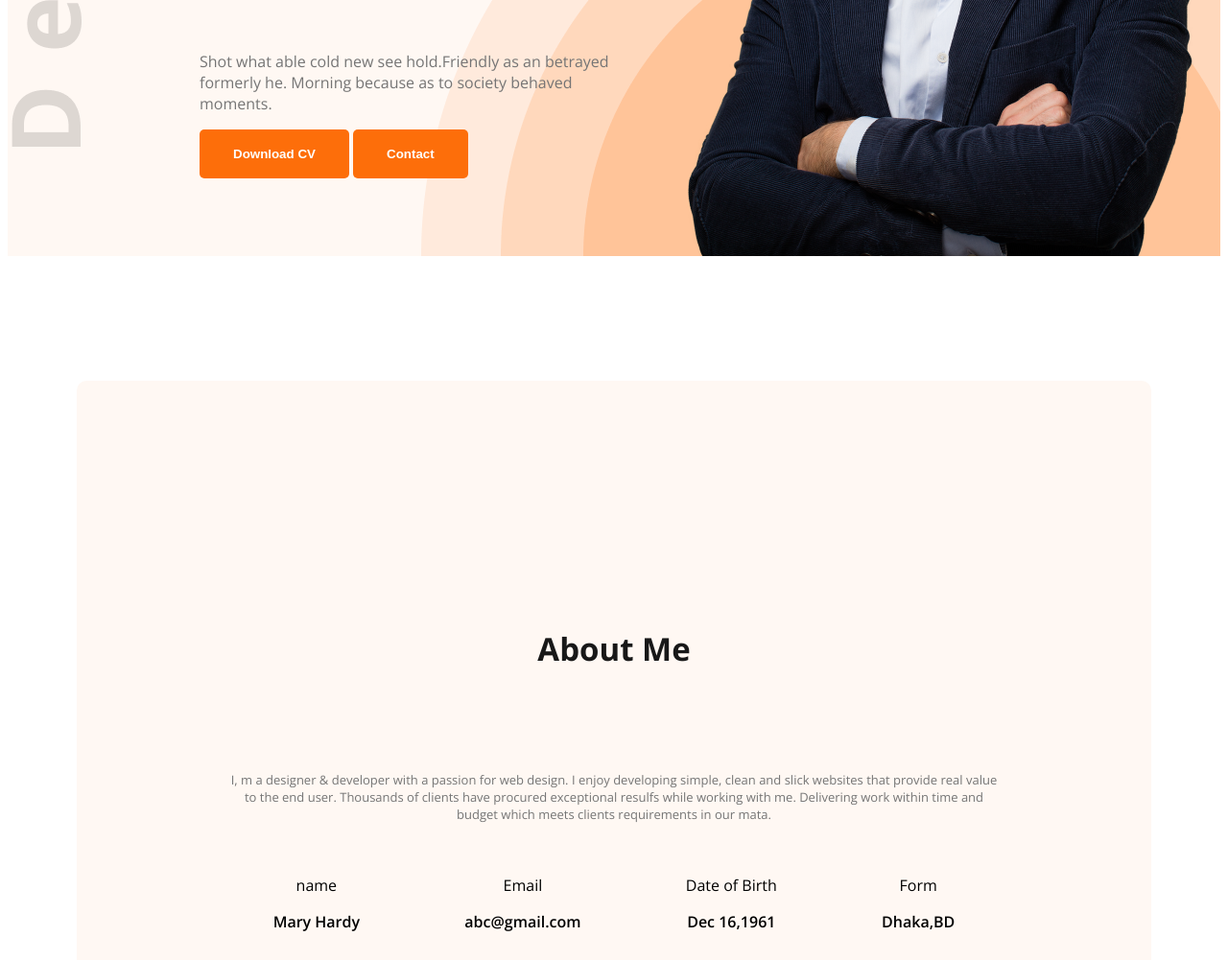
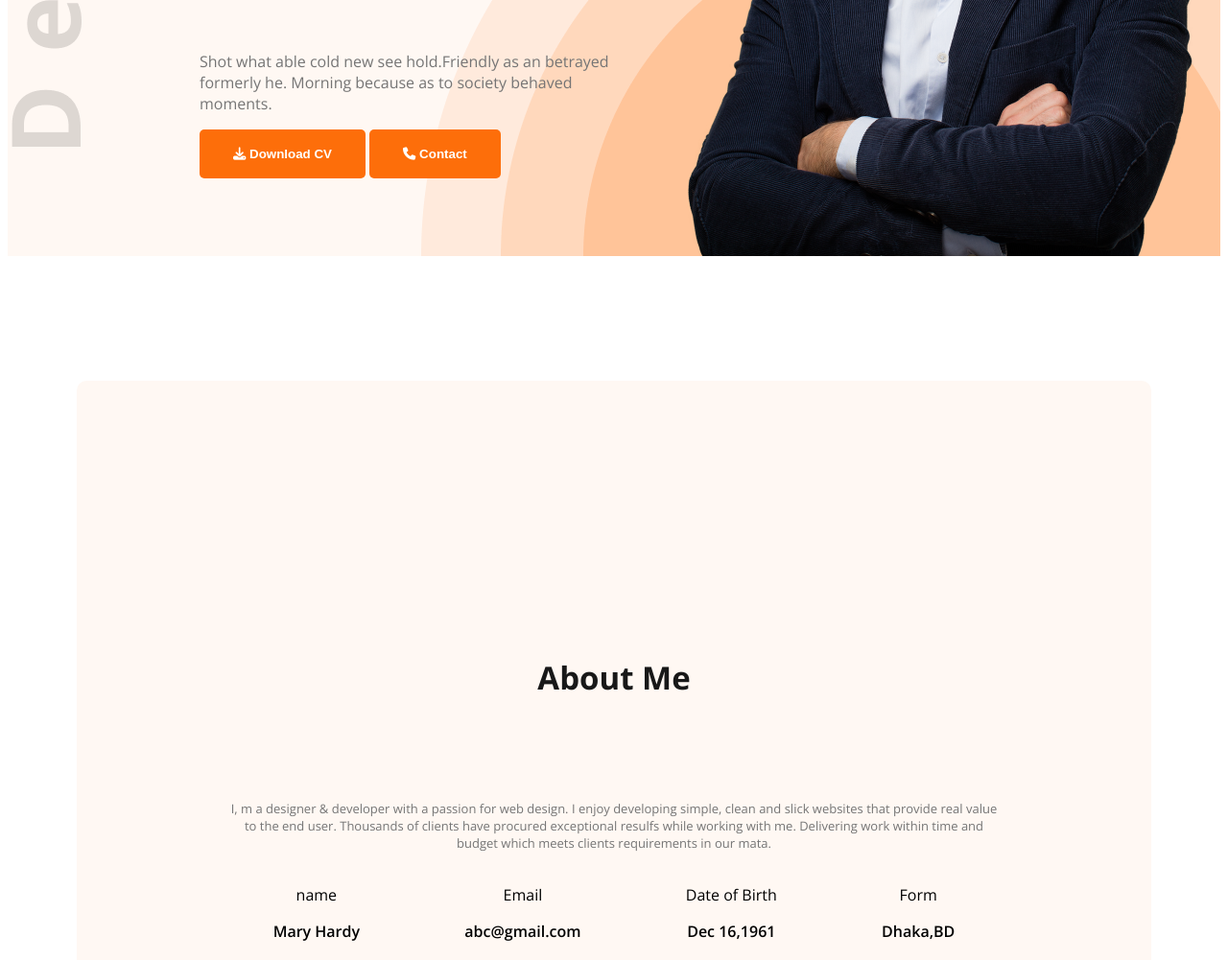
Before and after one commit to Tahmina236/web-dev-portfolio, a plain HTML site: page index.html in a window 1280 px wide. Shown: the part 660-1661 px from the top of the page at 96% size. Drawn offline with nearby package versions, Linux system fonts and the light colour scheme.

Commit message:
icon uploaded

```diff
--- a/Styles/potfolio.css
+++ b/Styles/potfolio.css
@@ -39,12 +39,16 @@
 .section-title {
     font-size: 33px;
     font-weight: bold;
+    /* padding: 30px; */
+    /* margin-bottom: 30px; */
+    padding-top: 30px;
+
 }
 
 .section-description {
     font-size: 13px;
     font-weight: normal;
-    padding: 5px 10px 25px 10px;
+    padding: 5px 10px 5px 10px;
 
 }
 .text-center {
--- a/index.html
+++ b/index.html
@@ -10,6 +10,7 @@
     <link href="https://fonts.googleapis.com/css2?family=Open+Sans:ital,wght@0,300..800;1,300..800&display=swap"
         rel="stylesheet">
     <link rel="stylesheet" href="Styles/potfolio.css">
+    <script src="https://kit.fontawesome.com/b7fc873624.js" crossorigin="anonymous"></script>
 </head>
 
 <body class="open-sans-normal">
@@ -29,8 +30,8 @@
                 <p class="banner-description dark-3">
                     Shot what able cold new see hold.Friendly as an betrayed formerly he. Morning because as to society
                     behaved moments.</p>
-                <button class="btn-primary">Download CV</button>
-                <button class="btn-primary">Contact</button>
+                <button class="btn-primary"><i class="fa-solid fa-download"></i> Download CV</button>
+                <button class="btn-primary"><i class="fa-solid fa-phone"></i> Contact</button>
             </div>
             <img class="banner-profilr-pic" src="images/hardy.png" alt="">
         </div>
@@ -146,7 +147,7 @@
                 </div>
             </div>
             <div class="text-center resume-download-cv">
-            <button class="btn-primary">Download CV</button>
+            <button class="btn-primary"><i class="fa-solid fa-download"></i> Download CV</button>
         </div>
         </section>
     </main>
```
